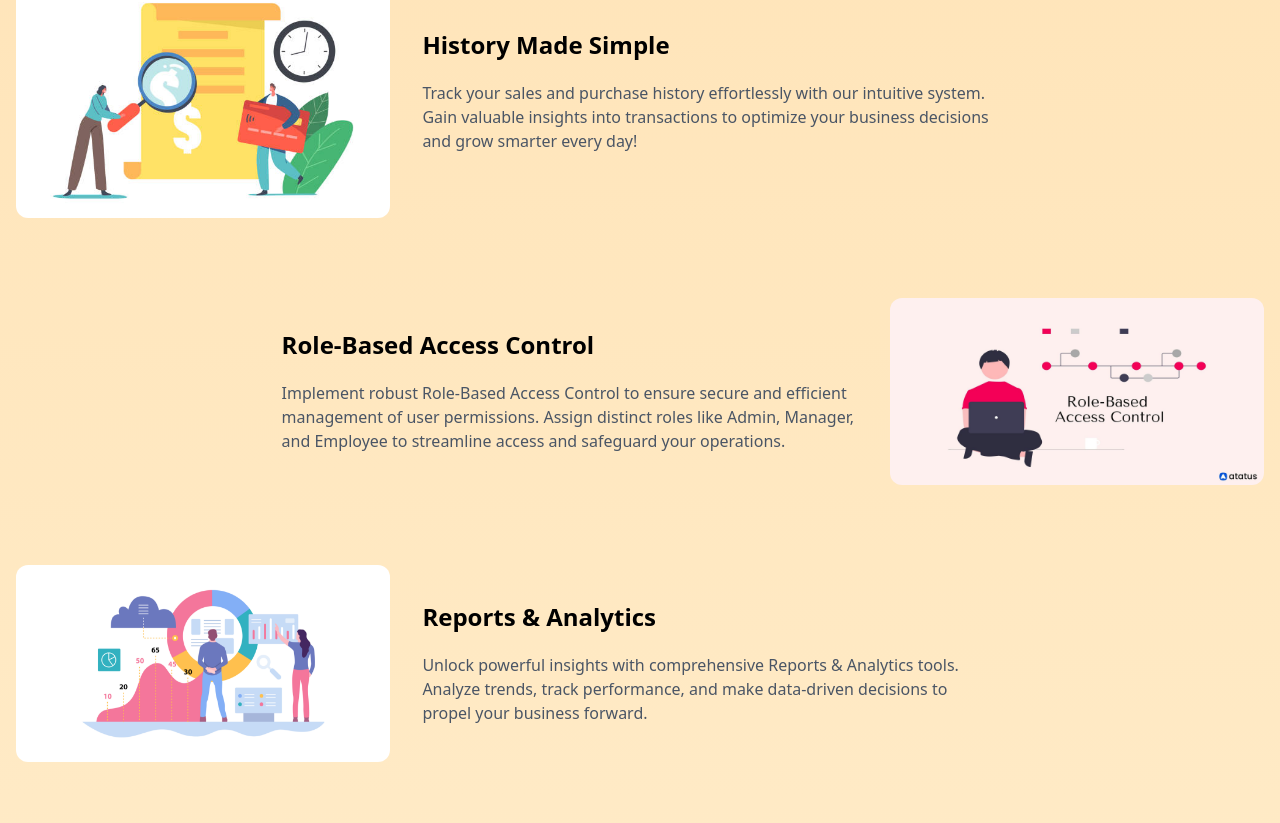
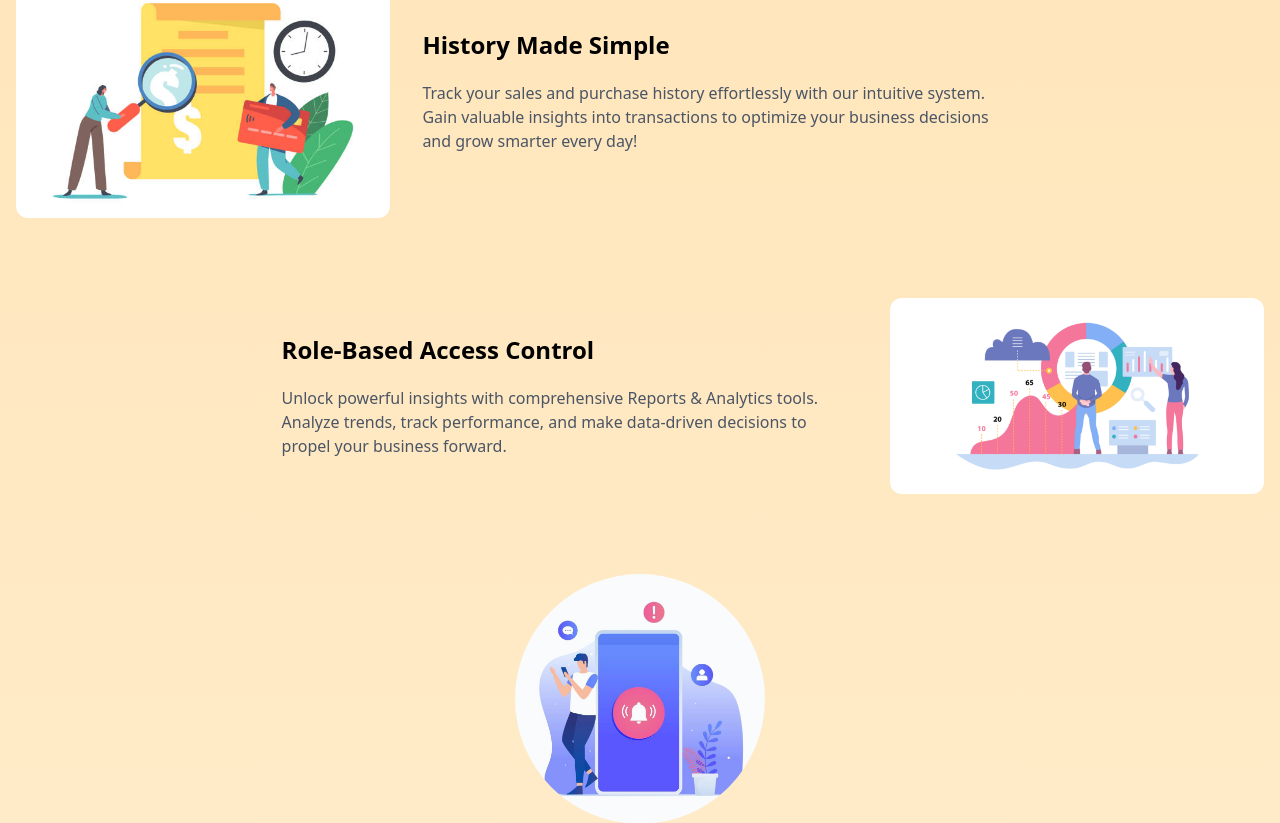
Before and after one commit to bikashgiri2002/FINAL_COLLEGE_PROJECT, a React (Vite) app in the folder StockMateOwnProject/frontend/: page / in a window 1280 px wide. Shown: the part 2201-3024 px from the top of the page. Built offline with nearby package versions, Linux system fonts and the light colour scheme.

Commit message:
change role-based feature

```diff
--- a/StockMateOwnProject/frontend/src/pages/Welcome.jsx
+++ b/StockMateOwnProject/frontend/src/pages/Welcome.jsx
@@ -115,18 +115,11 @@ const Welcome = () => {
               imgLeft: true,
             },
             {
-              img: "/Role-Based-Access-Control.jpeg",
-              alt: "Role Based Access",
+              img: "/report.png",
+              alt: "Report and Analytics",
               title: "Role-Based Access Control",
-              text: "Implement robust Role-Based Access Control to ensure secure and efficient management of user permissions. Assign distinct roles like Admin, Manager, and Employee to streamline access and safeguard your operations.",
+              text: "Unlock powerful insights with comprehensive Reports & Analytics tools. Analyze trends, track performance, and make data-driven decisions to propel your business forward.",
               imgLeft: false,
-            },
-            {
-              img: "/report.png",
-              alt: "Reports",
-              title: "Reports & Analytics",
-              text: "Unlock powerful insights with comprehensive Reports & Analytics tools. Analyze trends, track performance, and make data-driven decisions to propel your business forward.",
-              imgLeft: true,
             },
           ].map((feature, idx) => (
             <div
```
